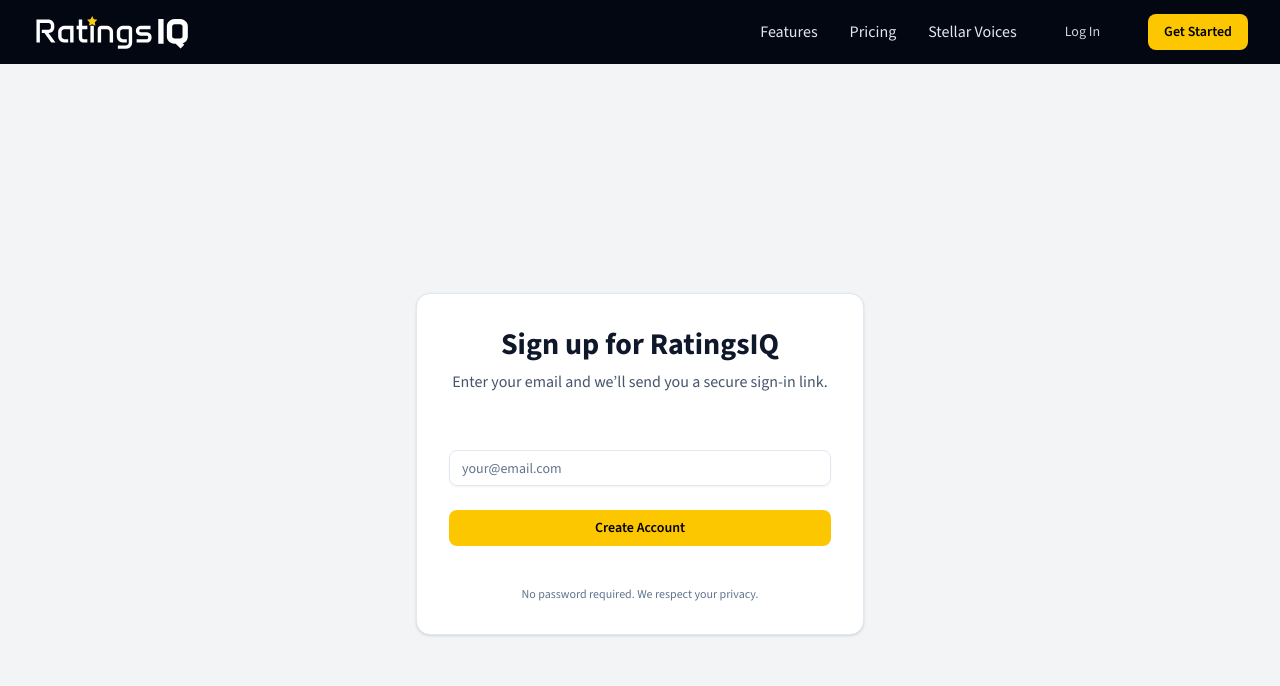
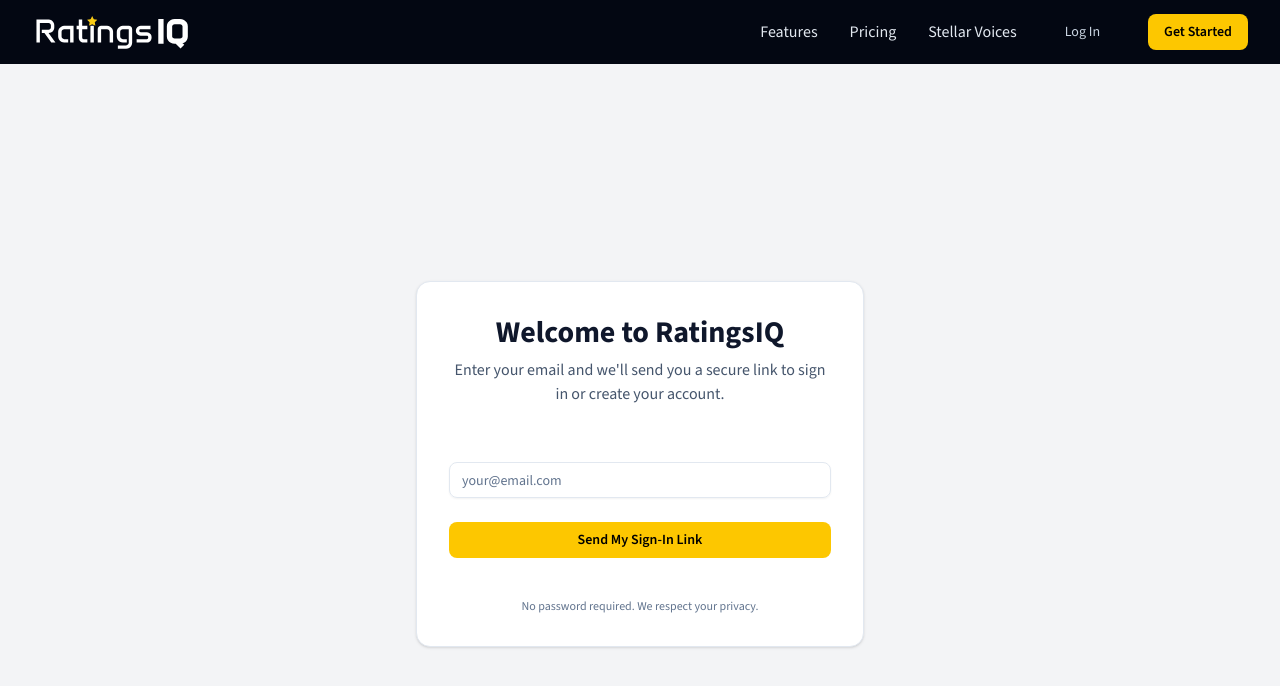
Before and after one commit to RatingsIQ/ratingsiq-app, a Next.js app: page /login in a window 1280 px wide. Shown: the top 686 px of the page. Built offline with nearby package versions, Linux system fonts and the light colour scheme.

Commit message:
fix: update login copy to support both signup and returning users

```diff
--- a/src/app/login/page.tsx
+++ b/src/app/login/page.tsx
@@ -12,6 +12,7 @@
 export default function LoginPage() {
   const [email, setEmail] = useState("");
   const [loading, setLoading] = useState(false);
+  const [isReturning, setIsReturning] = useState(false);
   const [message, setMessage] = useState("");
   const router = useRouter();
 
@@ -42,10 +43,11 @@
         <Card className="w-full max-w-md p-8">
           <div className="text-center mb-8">
             <h1 className="text-3xl font-bold text-slate-900 mb-2">
-              Sign up for RatingsIQ
+              Welcome to RatingsIQ
             </h1>
             <p className="text-slate-600">
-              Enter your email and we’ll send you a secure sign-in link.
+              Enter your email and we'll send you a secure link to sign in or
+              create your account.
             </p>
           </div>
 
@@ -70,7 +72,7 @@
                   Sending link…
                 </>
               ) : (
-                "Create Account"
+                "Send My Sign-In Link"
               )}
             </Button>
           </form>
```
